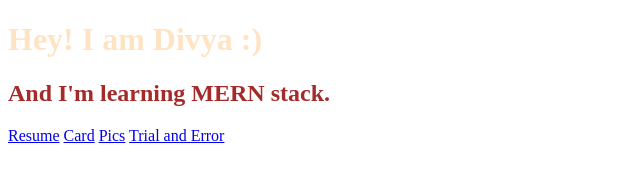
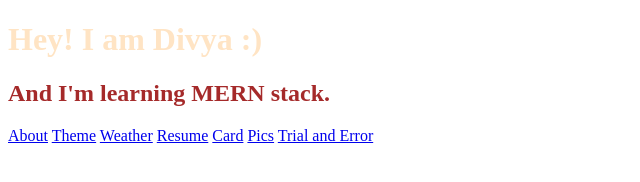
Before and after one commit to divziv/mern-stack, a plain HTML site: page index.html in a window 1280 px wide. Shown: the whole page, without its empty margins (0-640 px from the left). Drawn offline with Linux system fonts and the light colour scheme.

Commit message:
index page updated

```diff
--- a/index.html
+++ b/index.html
@@ -17,7 +17,9 @@
 <body>
     <h1>Hey! I am Divya :)</h1>
     <h2>And I'm learning MERN stack.</h2>
-
+    <a href="/about">About</a>
+    <a href="/darkmode">Theme</a>
+    <a href="/weather">Weather</a>
     <a href="/resume">Resume</a>
     <a href="/card">Card</a>
     <a href="/pics">Pics</a>
```
